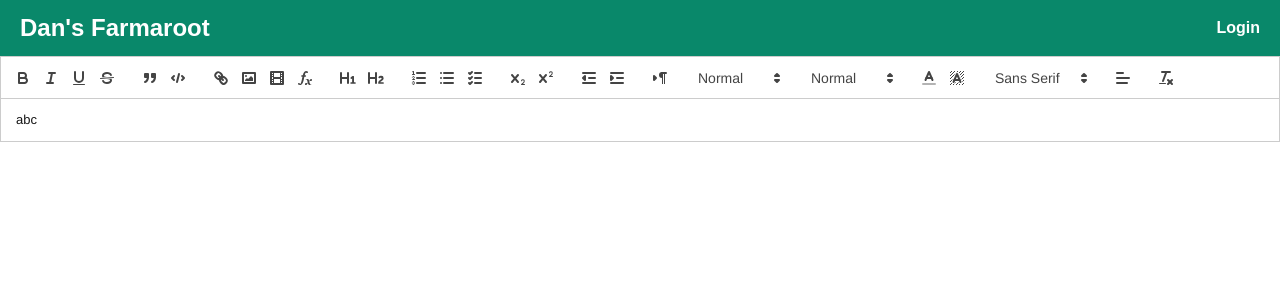
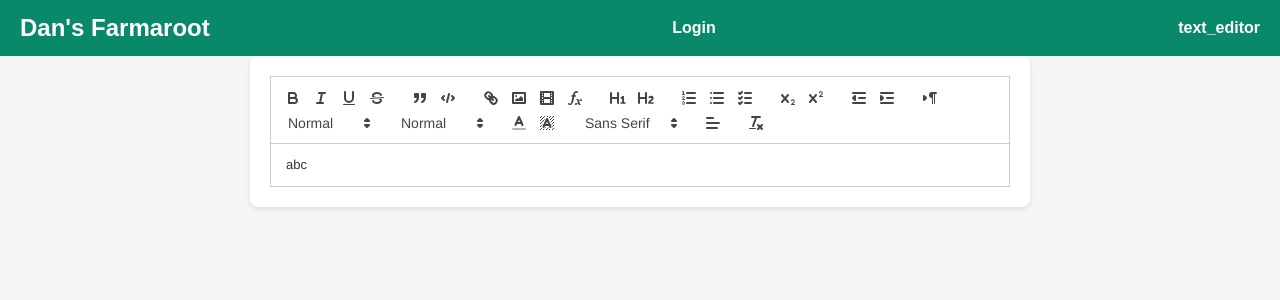
Before and after one commit to HarusHoChiHo/COMP231-Group1, a Next.js app: page /pages/text_editor in a window 1280 px wide. Shown: the top 300 px of the page. Built offline with nearby package versions, Linux system fonts and the light colour scheme.

Commit message:
article list creation

```diff
--- a/src/app/layout.tsx
+++ b/src/app/layout.tsx
@@ -30,12 +30,25 @@ export default function RootLayout({
       <html lang="en">
       <body className={`${geistSans.variable} ${geistMono.variable} antialiased`}>
       <nav className="navbar">
-        <Link href="/pages/home" style={{ textDecoration: 'none', color: 'white' }}> {/* Make logo clickable */}
+          <Link href="/pages/home" style={{textDecoration: 'none', color: 'white'}}> {/* Make logo clickable */}
               <h1>Dan's Farmaroot</h1>
           </Link>
           <ul className="nav-links">
               <li>
-            <Link href="/pages/login" style={{ fontWeight: 'bold', color: 'white', textDecoration: 'none' }}>Login</Link> {/* Bold Login button */}
+                  <Link href="/pages/login" style={{
+                      fontWeight: 'bold',
+                      color: 'white',
+                      textDecoration: 'none'
+                  }}>Login</Link> {/* Bold Login button */}
+              </li>
+          </ul>
+          <ul className="nav-links">
+              <li>
+                  <Link href="/pages/text_editor" style={{
+                      fontWeight: 'bold',
+                      color: 'white',
+                      textDecoration: 'none'
+                  }}>text_editor</Link> {/* Bold Login button */}
               </li>
           </ul>
       </nav>
--- a/src/app/pages/text_editor/page.tsx
+++ b/src/app/pages/text_editor/page.tsx
@@ -1,6 +1,6 @@
-"use client"
+"use client";
 
-import {LegacyRef, useEffect, useRef, useState} from "react";
+import { LegacyRef, useRef, useState } from "react";
 import Editor from "@/components/ArticleManager";
 import Delta from "quill-delta";
 import "quill/dist/quill.snow.css";
@@ -32,7 +32,7 @@ export default function Page() {
         [{'align': []}],
 
         ['clean']
-    ]
+    ];
 
     const options = {
         debug      : "error",
@@ -42,14 +42,16 @@ export default function Page() {
         placeholder: "Testing",
         readOnly   : false,
         theme      : "snow"
-    }
+    };
 
     const updateText = (value: string) => {
         setText(value);
-    }
+    };
 
     return (
-        <div>
+        <div style={{ display: 'flex', justifyContent: 'center', minHeight: '100vh', backgroundColor: '#f5f5f5' }}>
+            <div style={{ width: '100%', maxWidth: '800px', padding: '0 10px', color: '#333', fontFamily: 'Arial, sans-serif' }}>
+                <div style={{ backgroundColor: 'white', padding: '20px', borderRadius: '8px', boxShadow: '0 2px 4px rgba(0,0,0,0.1)' }}>
                     <Editor
                         ref={quillRef}
                         readOnly={options.readOnly}
@@ -59,5 +61,7 @@ export default function Page() {
                         options={options}
                     />
                 </div>
+            </div>
+        </div>
     );
 }
```
Also changed, not shown: src/app/pages/Article_List/page.tsx (added). Lines whose indentation alone changed are shown as unchanged.
